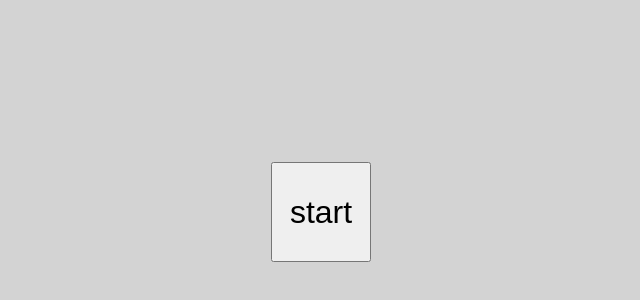
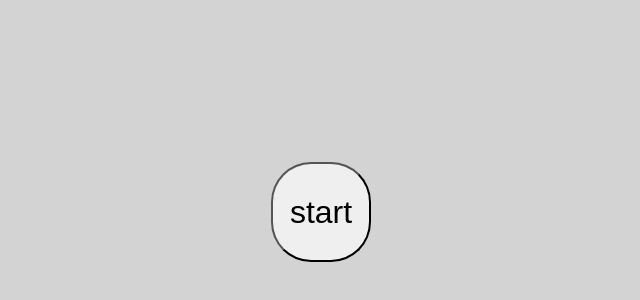
Before and after one commit to Lefentome38/TP_PWA_kill_div_Thomas, a React (Vite) app: page / in a window 1280 px wide. Shown: the part 94-394 px from the top of the page, without its empty margins (369-1009 px from the left). Built offline with nearby package versions, Linux system fonts and the light colour scheme.

Commit message:
correction vibrate

```diff
--- a/src/index.scss
+++ b/src/index.scss
@@ -18,6 +18,7 @@ body{
   margin-top: 20%;
   margin-left: 50%;
   button{
+    border-radius: 40%;
     font-size: 2em;
     width: 100px;
     height: 100px;
--- a/src/route_page/Plateau_jeux.tsx
+++ b/src/route_page/Plateau_jeux.tsx
@@ -24,7 +24,7 @@ function Plateau_jeux() {
     son_attante.pause()
     navig("/end/" + (timer ? (Date.now()-timer) / 1000:0).toString())
   }else{
-    navigator.vibrate(200)
+    navigator.vibrate([200])
     Setpoint(point+1)
     SetScore(point)
     son.currentTime = 0
```
